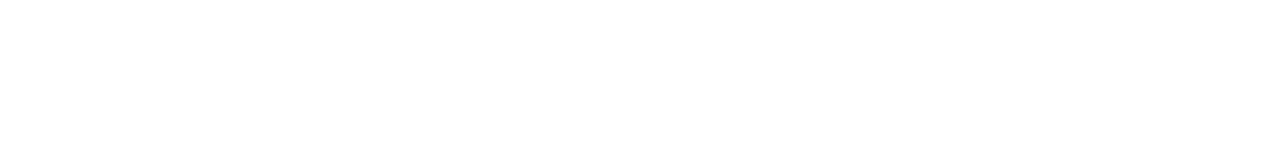
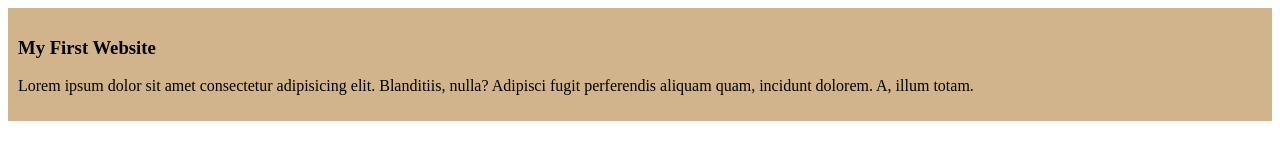
Before and after one commit to Sefat-Ullah-Fahad/my-first-website, a plain HTML site: page index.html in a window 1280 px wide. Drawn offline with Linux system fonts and the light colour scheme.

Commit message:
added the first blog

```diff
--- a/index.html
+++ b/index.html
@@ -4,8 +4,12 @@
     <meta charset="UTF-8">
     <meta name="viewport" content="width=device-width, initial-scale=1.0">
     <title>my-first-website</title>
+    <link rel="stylesheet" href="styles/blog.css">
 </head>
 <body>
-
+    <div>
+        <h3>My First Website</h3>
+        <p>Lorem ipsum dolor sit amet consectetur adipisicing elit. Blanditiis, nulla? Adipisci fugit perferendis aliquam quam, incidunt dolorem. A, illum totam.</p>
+    </div>
 </body>
 </html>
--- /dev/null
+++ b/styles/blog.css
@@ -0,0 +1,4 @@
+div {
+    background-color: tan;
+    padding: 10px;
+}
```
